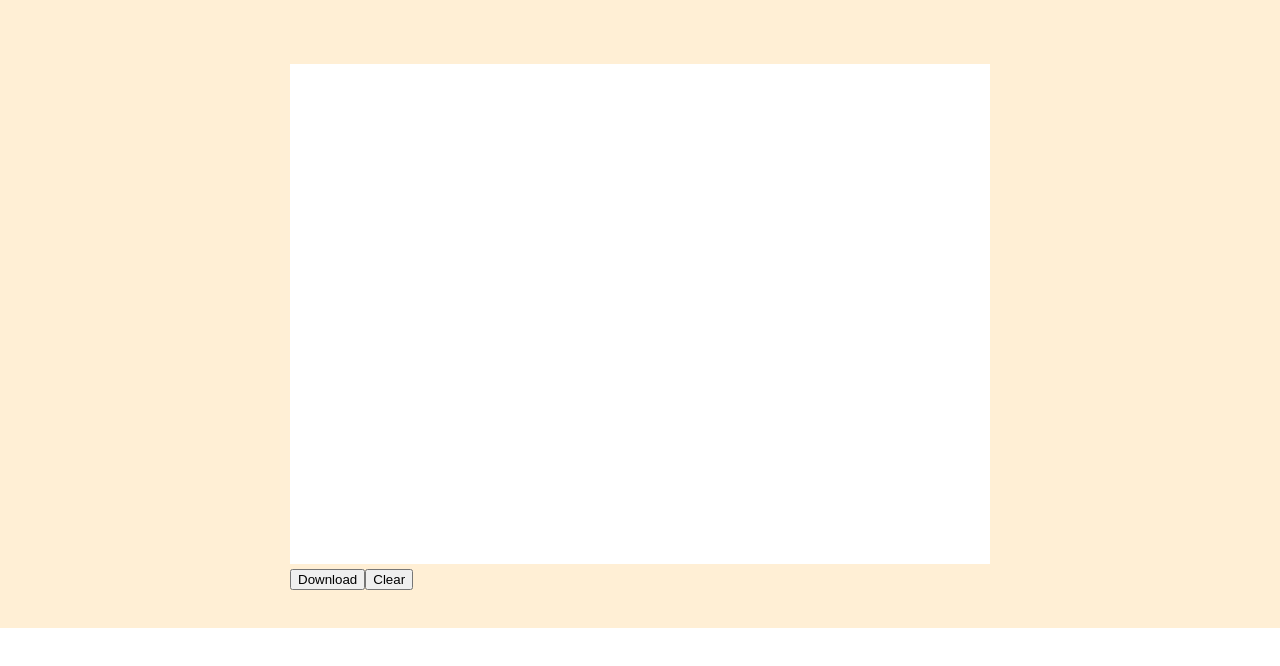
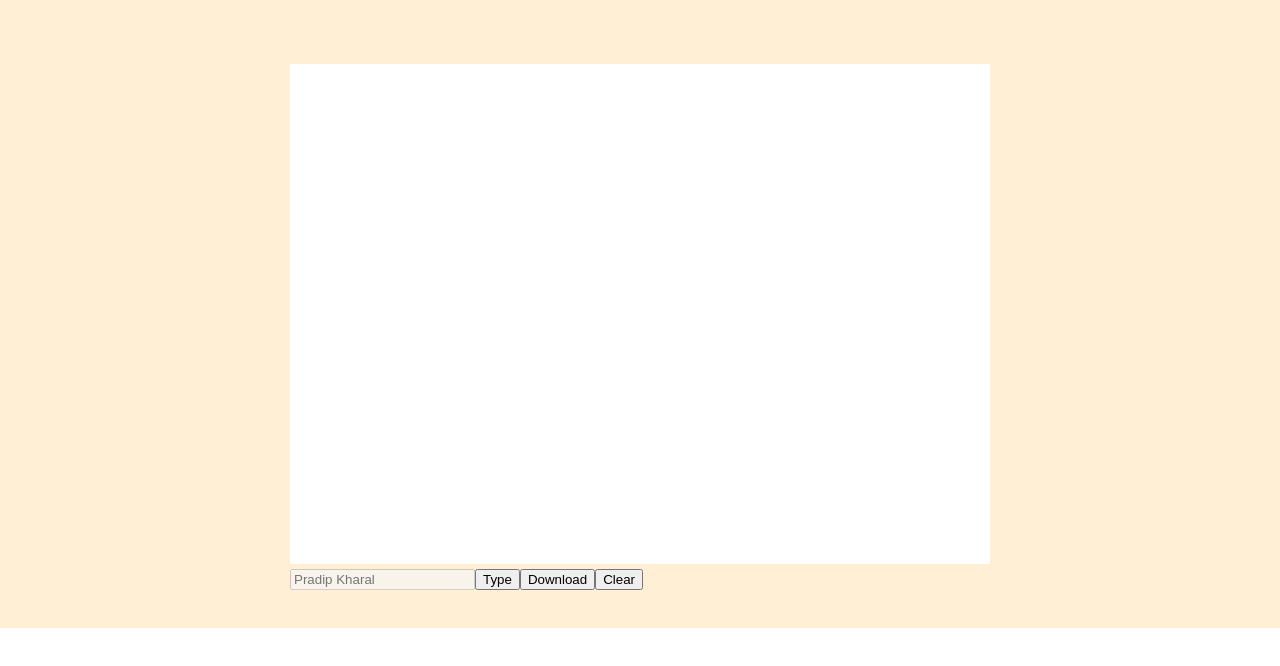
Before and after one commit to readytowork-org/rnd_react, a React (Create React App) app: page / in a window 1280 px wide. Shown: the top 666 px of the page. Built offline with nearby package versions, Linux system fonts and the light colour scheme.

Commit message:
type signature

```diff
--- a/public/index.html
+++ b/public/index.html
@@ -3,6 +3,8 @@
   <head>
     <meta charset="utf-8" />
     <link rel="icon" href="%PUBLIC_URL%/favicon.ico" />
+    <link rel="preconnect" href="https://fonts.gstatic.com">
+<link href="https://fonts.googleapis.com/css2?family=Homemade+Apple&display=swap" rel="stylesheet">
     <meta name="viewport" content="width=device-width, initial-scale=1" />
     <meta name="theme-color" content="#000000" />
     <meta
--- a/src/components/canvas/index.js
+++ b/src/components/canvas/index.js
@@ -1,5 +1,6 @@
-import React, { useRef, useEffect } from 'react'
+import React, { useRef, useEffect, useState } from 'react'
 import styled from "styled-components";
+
 export const Canvas = (props) => {
     const Container = styled.div`
                         width:700px;
@@ -8,6 +9,7 @@ export const Canvas = (props) => {
                         margin:auto; `
 
     const canvasRef = useRef(null)
+    const [cantype, setcantype] = useState(false)
     var canDraw = false
     var canDownload = false
     var prevX = 0
@@ -34,7 +36,7 @@ export const Canvas = (props) => {
         canDraw = false
     }
     const drawNormal = (e, context) => {
-        if (canDraw) {
+        if (canDraw && !cantype) {
             canDownload = true
             draw(context, e.layerX, e.layerY)
         }
@@ -43,6 +45,7 @@ export const Canvas = (props) => {
         const canvas = canvasRef.current
         canvas.getContext('2d').clearRect(0, 0, canvas.width, canvas.height)
         canDownload = false
+        document.getElementById("typeid").value=""
     }
     const setpoint = (e) => {
         prevX = 0
@@ -56,6 +59,25 @@ export const Canvas = (props) => {
             download.setAttribute("href", image);
         }
     }
+
+    const TypeClick = (e) => {
+        const canvas = canvasRef.current
+        canvas.getContext('2d').clearRect(0, 0, canvas.width, canvas.height)
+        setcantype(t => !t)
+    }
+    const typechange = (e) => {
+        const canvas = canvasRef.current
+        var ctx = canvas.getContext('2d')
+        ctx.clearRect(0, 0, canvas.width, canvas.height)
+        ctx.font = "30px Homemade Apple, cursive";
+        ctx.textAlign = "center";
+        ctx.fillText(e.target.value, 350, 250);
+        if (e.target.value) {
+            canDownload = true
+        } else {
+            canDownload = false
+        }
+    }
     useEffect(() => {
         const canvas = canvasRef.current
         const context = canvas.getContext('2d')
@@ -65,6 +87,8 @@ export const Canvas = (props) => {
         canvas.addEventListener("mouseout", setpoint);
     }, [draw])
 
+    useEffect(() => {
+    }, [cantype])
     return (
         <Container >
             <canvas ref={canvasRef} {...props}
@@ -73,6 +97,8 @@ export const Canvas = (props) => {
                 height="500"
                 id="canvas"
             />
+            <input type="text" id="typeid" disabled={!cantype} onChange={typechange} placeholder="Pradip Kharal"/>
+            <button onClick={TypeClick} >{!cantype ? "Type" : "Draw"} </button>
             <a id="download">
                 <button onClick={download}>Download</button>
             </a>
```
